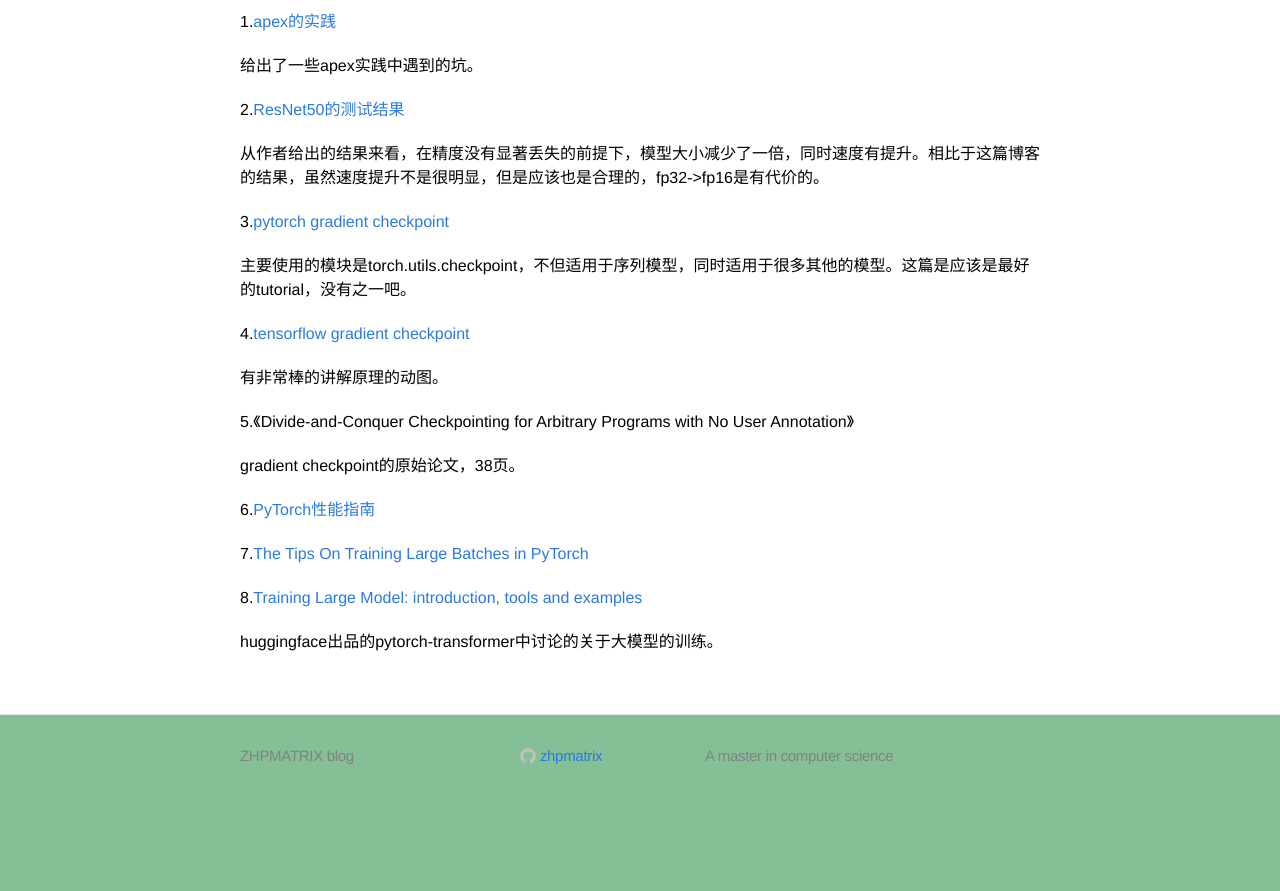
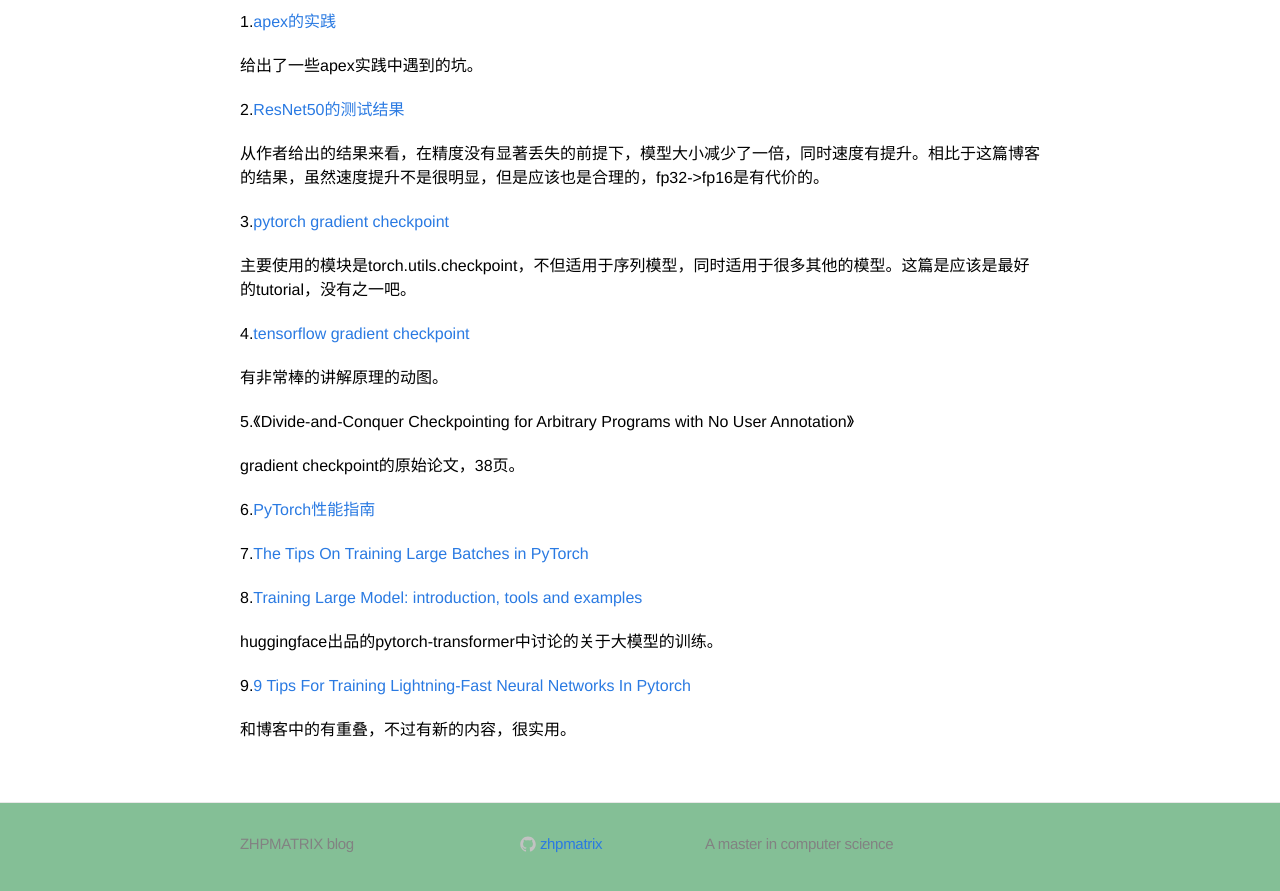
Before and after one commit to zhpmatrix/zhpmatrix.github.io, a Jekyll site: the page built from _posts/2019-07-18-speed-up-pytorch.md, in a window 1280 px wide and 900 px high, scrolled down 4135 px. Shown: the top 891 px of the window. Built offline with Jekyll 4.4.1, drawn with Linux system fonts in a browser that asks for light colours; comment, search, counter and statistics services are not loaded; before the commit the page ends 4947 px from its top, so only the background shows below that.

Commit message:
update blog and add new ref

```diff
--- a/_posts/2019-07-18-speed-up-pytorch.md
+++ b/_posts/2019-07-18-speed-up-pytorch.md
@@ -183,3 +183,7 @@ gradient checkpoint的原始论文，38页。
 8.[Training Large Model: introduction, tools and examples](https://huggingface.co/pytorch-transformers/examples.html#introduction)
 
 huggingface出品的pytorch-transformer中讨论的关于大模型的训练。
+
+9.[9 Tips For Training Lightning-Fast Neural Networks In Pytorch](https://towardsdatascience.com/9-tips-for-training-lightning-fast-neural-networks-in-pytorch-8e63a502f565)
+
+和博客中的有重叠，不过有新的内容，很实用。
```
